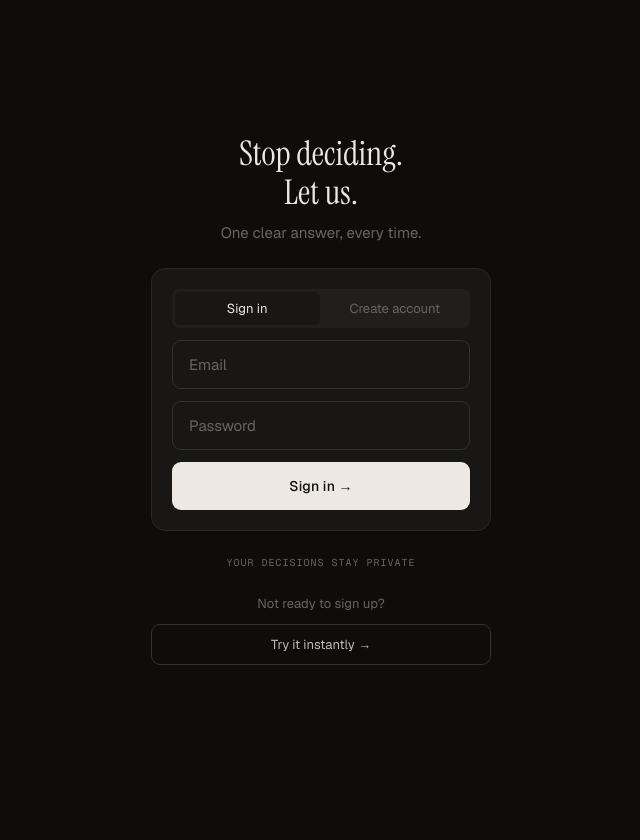
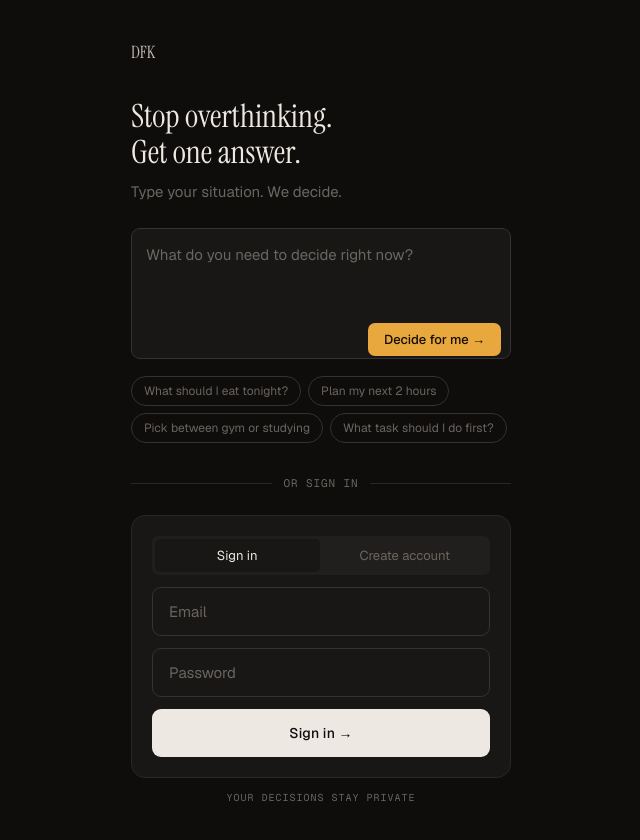
Before and after one commit to Praetorianluke/Decide-3.0, a Next.js app: page / in a window 1280 px wide. Shown: the top 840 px of the page, without its empty margins (319-959 px from the left). Before the commit the page ends 800 px from the top, so only its background shows below. Built offline with nearby package versions, Linux system fonts and the light colour scheme.

Commit message:
Add files via upload

```diff
--- a/components/App.tsx
+++ b/components/App.tsx
@@ -20,13 +20,14 @@ interface Deciding {
 }
 
 export default function App() {
-  const [user,     setUser]     = useState<User | null>(null)
-  const [profile,  setProfile]  = useState<Profile | null>(null)
-  const [history,  setHistory]  = useState<HistoryEntry[]>([])
-  const [screen,   setScreen]   = useState<Screen>('home')
-  const [deciding, setDeciding] = useState<Deciding | null>(null)
-  const [demo,     setDemo]     = useState(false)
-  const [ready,    setReady]    = useState(false)
+  const [user,        setUser]       = useState<User | null>(null)
+  const [profile,     setProfile]    = useState<Profile | null>(null)
+  const [history,     setHistory]    = useState<HistoryEntry[]>([])
+  const [screen,      setScreen]     = useState<Screen>('home')
+  const [deciding,    setDeciding]   = useState<Deciding | null>(null)
+  const [demo,        setDemo]       = useState(false)
+  const [demoPrompt,  setDemoPrompt] = useState<string | undefined>(undefined)
+  const [ready,       setReady]      = useState(false)
 
   // Hydrate from localStorage on mount (client only)
   useEffect(() => {
@@ -67,6 +68,7 @@ export default function App() {
       <DemoScreen
         onSignUp={() => { setDemo(false) }}
         onBack={() => setDemo(false)}
+        initialPrompt={demoPrompt}
       />
     )
   }
@@ -79,7 +81,10 @@ export default function App() {
           save('dfk_user', u)
           setUser(u)
         }}
-        onDemo={() => setDemo(true)}
+        onDemo={(prompt) => {
+          setDemoPrompt(prompt)
+          setDemo(true)
+        }}
       />
     )
   }
--- a/components/AuthScreen.tsx
+++ b/components/AuthScreen.tsx
@@ -1,19 +1,28 @@
 'use client'
 
-import { useState } from 'react'
+import { useState, useRef } from 'react'
 import { User } from '@/types'
 import { save } from '@/lib/storage'
 
 interface Props {
   onAuth: (user: User) => void
-  onDemo: () => void
+  onDemo: (prompt?: string) => void
 }
 
+const EXAMPLES = [
+  'What should I eat tonight?',
+  'Plan my next 2 hours',
+  'Pick between gym or studying',
+  'What task should I do first?',
+]
+
 export default function AuthScreen({ onAuth, onDemo }: Props) {
-  const [mode, setMode]   = useState<'in' | 'up'>('in')
-  const [email, setEmail] = useState('')
-  const [pass, setPass]   = useState('')
-  const [err, setErr]     = useState('')
+  const [mode, setMode]     = useState<'in' | 'up'>('in')
+  const [email, setEmail]   = useState('')
+  const [pass, setPass]     = useState('')
+  const [err, setErr]       = useState('')
+  const [demoPrompt, setDemoPrompt] = useState('')
+  const textareaRef         = useRef<HTMLTextAreaElement>(null)
 
   const submit = () => {
     if (!email.includes('@') || pass.length < 6) {
@@ -26,16 +35,108 @@ export default function AuthScreen({ onAuth, onDemo }: Props) {
   }
 
   return (
-    <div className="root">
-      <div className="page-center">
-        <div className="stack s24" style={{ width: '100%', maxWidth: 340 }}>
+    <div className="root" style={{ maxWidth: 420 }}>
+      <div className="page" style={{ paddingTop: 40, gap: 0 }}>
 
-          <div className="up">
-            <h1 style={{ marginBottom: 10 }}>Stop deciding.<br />Let us.</h1>
-            <div style={{ fontSize: 15, color: 'var(--muted)' }}>One clear answer, every time.</div>
+        {/* Logo */}
+        <div style={{
+          fontFamily: 'Instrument Serif, serif',
+          fontSize: 17,
+          color: 'var(--cream2)',
+          marginBottom: 32,
+        }}>
+          DFK
         </div>
 
-          <div className="card up2 stack s12">
+        {/* ── Hero: input-first demo entry ──────────────────────────────── */}
+        <div className="up" style={{ marginBottom: 32 }}>
+          <h1 style={{ fontSize: 32, marginBottom: 10, lineHeight: 1.15 }}>
+            Stop overthinking.<br />Get one answer.
+          </h1>
+          <div style={{ fontSize: 15, color: 'var(--muted)', marginBottom: 24 }}>
+            Type your situation. We decide.
+          </div>
+
+          {/* The demo input IS the hero CTA */}
+          <div style={{ position: 'relative', marginBottom: 10 }}>
+            <textarea
+              ref={textareaRef}
+              className="input"
+              rows={3}
+              placeholder="What do you need to decide right now?"
+              value={demoPrompt}
+              onChange={e => setDemoPrompt(e.target.value)}
+              onKeyDown={e => {
+                if (e.key === 'Enter' && e.metaKey) onDemo(demoPrompt || undefined)
+              }}
+              style={{
+                fontSize: 15,
+                lineHeight: 1.55,
+                padding: '14px 14px 46px',
+              }}
+            />
+            <button
+              onClick={() => onDemo(demoPrompt || undefined)}
+              style={{
+                position: 'absolute',
+                bottom: 10, right: 10,
+                background: 'var(--amber)',
+                color: '#150E00',
+                border: 'none', borderRadius: 7,
+                padding: '8px 16px',
+                fontFamily: 'Geist, sans-serif',
+                fontSize: 13, fontWeight: 500,
+                cursor: 'pointer',
+                transition: 'opacity 0.15s',
+              }}
+            >
+              Decide for me →
+            </button>
+          </div>
+
+          {/* Tappable examples */}
+          <div style={{ display: 'flex', flexWrap: 'wrap', gap: 7 }}>
+            {EXAMPLES.map((ex, i) => (
+              <button
+                key={i}
+                onClick={() => {
+                  setDemoPrompt(ex)
+                  textareaRef.current?.focus()
+                }}
+                style={{
+                  padding: '6px 12px',
+                  borderRadius: 100,
+                  border: '1px solid var(--border2)',
+                  background: demoPrompt === ex ? 'var(--amber-dim)' : 'transparent',
+                  color: demoPrompt === ex ? 'var(--amber)' : 'var(--muted)',
+                  borderColor: demoPrompt === ex ? 'var(--amber)' : 'var(--border2)',
+                  fontFamily: 'Geist, sans-serif',
+                  fontSize: 12,
+                  cursor: 'pointer',
+                  transition: 'all 0.12s',
+                  whiteSpace: 'nowrap',
+                }}
+              >
+                {ex}
+              </button>
+            ))}
+          </div>
+        </div>
+
+        {/* Divider */}
+        <div style={{
+          display: 'flex', alignItems: 'center', gap: 12,
+          marginBottom: 24,
+        }}>
+          <div style={{ flex: 1, height: 1, background: 'var(--border)' }} />
+          <div style={{ fontSize: 11, color: 'var(--muted)', fontFamily: 'Geist Mono, monospace', letterSpacing: '0.08em' }}>
+            OR SIGN IN
+          </div>
+          <div style={{ flex: 1, height: 1, background: 'var(--border)' }} />
+        </div>
+
+        {/* ── Auth form ─────────────────────────────────────────────────── */}
+        <div className="card up2 stack s12" style={{ marginBottom: 12 }}>
           <div className="row" style={{ background: 'var(--surface2)', borderRadius: 7, padding: 3, gap: 3 }}>
             {(['in', 'up'] as const).map(m => (
               <button
@@ -54,11 +155,21 @@ export default function AuthScreen({ onAuth, onDemo }: Props) {
             ))}
           </div>
 
-            <input className="input" type="email" placeholder="Email"
-              value={email} onChange={e => setEmail(e.target.value)} />
-            <input className="input" type="password" placeholder="Password"
-              value={pass} onChange={e => setPass(e.target.value)}
-              onKeyDown={e => e.key === 'Enter' && submit()} />
+          <input
+            className="input"
+            type="email"
+            placeholder="Email"
+            value={email}
+            onChange={e => setEmail(e.target.value)}
+          />
+          <input
+            className="input"
+            type="password"
+            placeholder="Password"
+            value={pass}
+            onChange={e => setPass(e.target.value)}
+            onKeyDown={e => e.key === 'Enter' && submit()}
+          />
 
           {err && <div style={{ fontSize: 12, color: 'var(--red)' }}>{err}</div>}
 
@@ -67,35 +178,8 @@ export default function AuthScreen({ onAuth, onDemo }: Props) {
           </button>
         </div>
 
-          <div className="mono up3" style={{ textAlign: 'center' }}>Your decisions stay private</div>
+        <div className="mono" style={{ textAlign: 'center' }}>Your decisions stay private</div>
 
-          {/* Demo entry point — visually secondary, never competes with sign-in */}
-          <div className="up4" style={{ textAlign: 'center' }}>
-            <div style={{ fontSize: 13, color: 'var(--muted)', marginBottom: 10 }}>
-              Not ready to sign up?
-            </div>
-            <button
-              onClick={onDemo}
-              style={{
-                background: 'none', border: '1px solid var(--border2)',
-                borderRadius: 'var(--r-sm)', padding: '11px 20px',
-                fontFamily: 'Geist, sans-serif', fontSize: 13,
-                color: 'var(--cream2)', cursor: 'pointer', width: '100%',
-                transition: 'all 0.15s',
-              }}
-              onMouseEnter={e => {
-                (e.target as HTMLButtonElement).style.borderColor = 'var(--muted)'
-                ;(e.target as HTMLButtonElement).style.color = 'var(--cream)'
-              }}
-              onMouseLeave={e => {
-                (e.target as HTMLButtonElement).style.borderColor = 'var(--border2)'
-                ;(e.target as HTMLButtonElement).style.color = 'var(--cream2)'
-              }}
-            >
-              Try it instantly →
-            </button>
-          </div>
-        </div>
       </div>
     </div>
   )
--- a/components/DemoScreen.tsx
+++ b/components/DemoScreen.tsx
@@ -1,42 +1,82 @@
 'use client'
 
-import { useState, useCallback } from 'react'
+import { useState, useCallback, useEffect, useRef } from 'react'
 import { DecisionResult } from '@/types'
-import { TopBar, Dots } from './shared'
 
-interface Props {
-  onSignUp: () => void
-  onBack: () => void
-}
+// ─── API ──────────────────────────────────────────────────────────────────────
 
-// Uses the real API but with demo:true flag — no auth needed
 async function getDemoDecision(prompt: string): Promise<DecisionResult> {
   const res = await fetch('/api/decision', {
     method: 'POST',
     headers: { 'Content-Type': 'application/json' },
-    body: JSON.stringify({
-      demo: true,
-      category: 'General',
-      prompt,
-      profile: null,
-    }),
+    body: JSON.stringify({ demo: true, category: 'General', prompt, profile: null }),
   })
   if (!res.ok) throw new Error('api_error')
   return res.json()
 }
 
-export default function DemoScreen({ onSignUp, onBack }: Props) {
-  const [phase, setPhase]   = useState<'input' | 'loading' | 'result'>('input')
-  const [prompt, setPrompt] = useState('')
-  const [result, setResult] = useState<DecisionResult | null>(null)
-  const [err, setErr]       = useState('')
+// ─── Constants ────────────────────────────────────────────────────────────────
 
-  const run = useCallback(async () => {
-    if (!prompt.trim()) return
+const EXAMPLES = [
+  'What should I eat tonight?',
+  'Plan my next 2 hours',
+  'Pick between gym or studying',
+  'Should I nap or push through?',
+  'What task should I do first?',
+]
+
+const LOADING_LINES = [
+  'Thinking for you…',
+  'Making the best choice…',
+  'Cutting through the noise…',
+  'Almost there…',
+]
+
+// ─── Props ────────────────────────────────────────────────────────────────────
+
+interface Props {
+  onSignUp: () => void
+  onBack: () => void
+  initialPrompt?: string
+}
+
+// ─── Component ────────────────────────────────────────────────────────────────
+
+export default function DemoScreen({ onSignUp, onBack, initialPrompt }: Props) {
+  const [phase, setPhase]         = useState<'input' | 'loading' | 'result'>('input')
+  const [prompt, setPrompt]       = useState(initialPrompt || '')
+  const [result, setResult]       = useState<DecisionResult | null>(null)
+  const [err, setErr]             = useState('')
+  const [loadingLine, setLoading] = useState(0)
+  const [exampleIdx, setExample]  = useState(0)
+  const textareaRef               = useRef<HTMLTextAreaElement>(null)
+
+  // Rotate example placeholder
+  useEffect(() => {
+    if (phase !== 'input') return
+    const t = setInterval(() => setExample(i => (i + 1) % EXAMPLES.length), 2800)
+    return () => clearInterval(t)
+  }, [phase])
+
+  // Cycle loading copy
+  useEffect(() => {
+    if (phase !== 'loading') return
+    const t = setInterval(() => setLoading(i => (i + 1) % LOADING_LINES.length), 1600)
+    return () => clearInterval(t)
+  }, [phase])
+
+  // Auto-run if launched with a pre-filled prompt
+  useEffect(() => {
+    if (initialPrompt?.trim()) run(initialPrompt)
+  }, []) // eslint-disable-line react-hooks/exhaustive-deps
+
+  const run = useCallback(async (p?: string) => {
+    const text = (p ?? prompt).trim()
+    if (!text) { textareaRef.current?.focus(); return }
     setPhase('loading')
     setErr('')
     try {
-      const r = await getDemoDecision(prompt)
+      const r = await getDemoDecision(text)
       setResult(r)
       setPhase('result')
     } catch {
@@ -45,81 +85,132 @@ export default function DemoScreen({ onSignUp, onBack }: Props) {
     }
   }, [prompt])
 
+  const reset = () => {
+    setPhase('input')
+    setPrompt('')
+    setResult(null)
+    setErr('')
+    setTimeout(() => textareaRef.current?.focus(), 50)
+  }
+
   // ── Loading ────────────────────────────────────────────────────────────────
+
   if (phase === 'loading') return (
     <div className="root">
-      <TopBar onBack={onBack} />
-      <div className="page-center stack s16">
-        <div style={{ color: 'var(--muted)', fontSize: 14 }}>Thinking for you…</div>
-        <Dots />
+      <div className="topbar">
+        <span className="logo">DFK</span>
+      </div>
+      <div className="page-center">
+        <div style={{ textAlign: 'center' }}>
+          {/* Animated ring */}
+          <div style={{
+            width: 48, height: 48, margin: '0 auto 28px',
+            borderRadius: '50%',
+            border: '2px solid var(--border2)',
+            borderTopColor: 'var(--amber)',
+            animation: 'spin 0.9s linear infinite',
+          }} />
+          <div style={{
+            fontFamily: 'Instrument Serif, serif',
+            fontSize: 22,
+            color: 'var(--cream)',
+            marginBottom: 8,
+            animation: 'fadeSwap 0.4s ease both',
+            key: loadingLine,
+          }}>
+            {LOADING_LINES[loadingLine]}
+          </div>
+          <div style={{ fontSize: 13, color: 'var(--muted)' }}>
+            {prompt.length > 60 ? prompt.slice(0, 60) + '…' : prompt}
+          </div>
+        </div>
       </div>
     </div>
   )
 
-  // ── Result + sign-up prompt ────────────────────────────────────────────────
+  // ── Result ─────────────────────────────────────────────────────────────────
+
   if (phase === 'result' && result) return (
     <div className="root">
-      <TopBar onBack={onBack} />
-      <div className="page stack s16">
+      <div className="topbar">
+        <span className="logo">DFK</span>
+        <button className="back-btn" onClick={reset}>Try another</button>
+      </div>
+      <div className="page stack s14" style={{ paddingTop: 20 }}>
 
-        {/* Demo badge */}
-        <div className="up" style={{
-          display: 'inline-flex', alignSelf: 'flex-start',
-          alignItems: 'center', gap: 6,
-          padding: '4px 10px', borderRadius: 100,
-          border: '1px solid var(--border2)',
-          fontSize: 11, color: 'var(--muted)',
+        {/* Hero result card */}
+        <div className="result-hero up" style={{ padding: '28px 24px 26px' }}>
+          <div className="result-label">Best move</div>
+          <div className="result-choice" style={{ fontSize: 30 }}>{result.bestChoice}</div>
+          <div style={{
+            height: '1px', background: 'var(--border)',
+            margin: '16px 0', opacity: 0.6,
+          }} />
+          <div style={{
+            fontSize: 13,
             fontFamily: 'Geist Mono, monospace',
-          letterSpacing: '0.08em', textTransform: 'uppercase',
+            letterSpacing: '0.06em',
+            textTransform: 'uppercase',
+            color: 'var(--muted)',
+            marginBottom: 8,
           }}>
-          ◎ Demo result
+            Why this works
+          </div>
+          <div className="result-reason" style={{ fontSize: 15, lineHeight: 1.65 }}>
+            {result.reason}
+          </div>
         </div>
 
-        {/* Result hero */}
-        <div className="result-hero up2">
-          <div className="result-label">Best choice</div>
-          <div className="result-choice">{result.bestChoice}</div>
-          <div className="result-reason">{result.reason}</div>
-        </div>
-
+        {/* Backups */}
         {result.backups?.length > 0 && (
-          <div className="stack s6 up3">
-            <div className="mono" style={{ marginBottom: 4 }}>Alternatives</div>
+          <div className="up2">
+            <div className="mono" style={{ marginBottom: 10 }}>Also consider</div>
+            <div className="stack s6">
               {result.backups.map((b, i) => (
                 <div key={i} className="backup-row">
                   <span className="backup-n">{i + 1}</span>
-                <span style={{ fontSize: 14, color: 'var(--cream2)' }}>{b}</span>
+                  <span style={{ fontSize: 14, color: 'var(--cream2)', lineHeight: 1.4 }}>{b}</span>
                 </div>
               ))}
             </div>
+          </div>
         )}
 
-        <div className="flex1" />
+        <div className="flex1" style={{ minHeight: 16 }} />
 
-        {/* Sign-up CTA — the only upsell moment */}
-        <div className="up4" style={{
+        {/* Conversion CTA */}
+        <div className="up3" style={{
           background: 'var(--surface)',
           border: '1px solid var(--border2)',
           borderRadius: 'var(--r)',
-          padding: '20px',
+          padding: '22px 20px',
         }}>
           <div style={{
-            fontSize: 16,
             fontFamily: 'Instrument Serif, serif',
-            marginBottom: 6,
+            fontSize: 19,
+            lineHeight: 1.25,
+            marginBottom: 8,
           }}>
-            Want decisions like this every day?
+            Want unlimited decisions?
           </div>
-          <div style={{ fontSize: 13, color: 'var(--muted)', marginBottom: 16, lineHeight: 1.5 }}>
-            Save history, set preferences, and get better answers over time.
+          <div style={{
+            fontSize: 13,
+            color: 'var(--muted)',
+            lineHeight: 1.55,
+            marginBottom: 18,
+          }}>
+            Save history, refine your preferences, and get sharper answers every time.
           </div>
           <div className="stack s8">
             <button className="btn btn-primary" onClick={onSignUp}>
-              Create a free account →
+              Create free account →
             </button>
-            <button className="btn btn-ghost" onClick={onBack}
-              style={{ fontSize: 13 }}>
-              Back to sign in
+            <button
+              className="btn btn-ghost"
+              onClick={reset}
+              style={{ fontSize: 13 }}
+            >
+              Try another first
             </button>
           </div>
         </div>
@@ -129,42 +220,134 @@ export default function DemoScreen({ onSignUp, onBack }: Props) {
   )
 
   // ── Input ──────────────────────────────────────────────────────────────────
+
   return (
     <div className="root">
-      <TopBar onBack={onBack} />
-      <div className="page">
-        <div className="up" style={{ marginTop: 8, marginBottom: 24 }}>
-          <h2>Try it now</h2>
-          <div style={{ color: 'var(--muted)', fontSize: 14, marginTop: 6 }}>
-            No account needed. One free decision.
+      <div className="topbar">
+        <span className="logo">DFK</span>
+        <button className="back-btn" onClick={onBack}>Sign in</button>
+      </div>
+      <div className="page" style={{ paddingTop: 28 }}>
+
+        {/* Headline */}
+        <div className="up" style={{ marginBottom: 28 }}>
+          <h1 style={{ fontSize: 32, marginBottom: 10 }}>
+            What should you<br />do right now?
+          </h1>
+          <div style={{ fontSize: 15, color: 'var(--muted)', lineHeight: 1.5 }}>
+            Type anything. Get one clear answer.
           </div>
         </div>
 
-        <div className="up2" style={{ marginBottom: 8 }}>
+        {/* Input block */}
+        <div className="up2" style={{ marginBottom: 12 }}>
+          <div style={{ position: 'relative' }}>
             <textarea
+              ref={textareaRef}
               className="input"
-            rows={5}
-            placeholder="Describe your situation — what do you need to decide? e.g. Low energy, 90 mins free, should I go to the gym or work on my project?"
+              rows={4}
+              placeholder={EXAMPLES[exampleIdx]}
               value={prompt}
               onChange={e => setPrompt(e.target.value)}
               onKeyDown={e => { if (e.key === 'Enter' && e.metaKey) run() }}
               autoFocus
+              style={{
+                fontSize: 16,
+                lineHeight: 1.55,
+                padding: '16px 16px 48px',
+                borderColor: prompt.trim() ? 'var(--border2)' : 'var(--border)',
+                transition: 'border-color 0.2s',
+              }}
             />
-          <div style={{ fontSize: 11, color: 'var(--muted)', marginTop: 5, textAlign: 'right' }}>
+            {/* Inline submit — lives inside the textarea visually */}
+            <button
+              onClick={() => run()}
+              disabled={!prompt.trim()}
+              style={{
+                position: 'absolute',
+                bottom: 12, right: 12,
+                background: prompt.trim() ? 'var(--cream)' : 'var(--surface2)',
+                color: prompt.trim() ? 'var(--bg)' : 'var(--muted)',
+                border: 'none',
+                borderRadius: 7,
+                padding: '8px 16px',
+                fontFamily: 'Geist, sans-serif',
+                fontSize: 13,
+                fontWeight: 500,
+                cursor: prompt.trim() ? 'pointer' : 'not-allowed',
+                transition: 'all 0.15s',
+              }}
+            >
+              Decide →
+            </button>
+          </div>
+          <div style={{
+            fontSize: 11,
+            color: 'var(--muted)',
+            marginTop: 6,
+            textAlign: 'right',
+          }}>
             ⌘↵ to submit
           </div>
         </div>
 
-        {err && <div style={{ fontSize: 12, color: 'var(--red)', marginBottom: 8 }}>{err}</div>}
+        {err && (
+          <div style={{ fontSize: 12, color: 'var(--red)', marginBottom: 8 }}>{err}</div>
+        )}
+
+        {/* Example chips — tap to fill */}
+        <div className="up3">
+          <div className="mono" style={{ marginBottom: 10 }}>Try an example</div>
+          <div style={{ display: 'flex', flexWrap: 'wrap', gap: 8 }}>
+            {EXAMPLES.map((ex, i) => (
+              <button
+                key={i}
+                onClick={() => {
+                  setPrompt(ex)
+                  textareaRef.current?.focus()
+                }}
+                style={{
+                  padding: '8px 14px',
+                  borderRadius: 100,
+                  border: '1px solid var(--border2)',
+                  background: prompt === ex ? 'var(--amber-dim)' : 'var(--surface)',
+                  color: prompt === ex ? 'var(--amber)' : 'var(--cream2)',
+                  borderColor: prompt === ex ? 'var(--amber)' : 'var(--border2)',
+                  fontFamily: 'Geist, sans-serif',
+                  fontSize: 13,
+                  cursor: 'pointer',
+                  transition: 'all 0.12s',
+                  whiteSpace: 'nowrap',
+                }}
+              >
+                {ex}
+              </button>
+            ))}
+          </div>
+        </div>
 
         <div className="flex1" />
 
-        <div className="stack s8 up3">
-          <button className="btn btn-primary" onClick={run} disabled={!prompt.trim()}>
-            Decide for me →
+        {/* Soft sign-in nudge at the bottom */}
+        <div className="up4" style={{ textAlign: 'center', paddingTop: 8 }}>
+          <span style={{ fontSize: 13, color: 'var(--muted)' }}>
+            Already have an account?{' '}
+          </span>
+          <button
+            onClick={onBack}
+            style={{
+              background: 'none', border: 'none', cursor: 'pointer',
+              fontFamily: 'Geist, sans-serif', fontSize: 13,
+              color: 'var(--cream2)',
+              textDecoration: 'underline',
+              textDecorationColor: 'var(--border2)',
+              textUnderlineOffset: 3,
+            }}
+          >
+            Sign in
           </button>
-          <button className="btn btn-ghost" onClick={onBack}>← Back</button>
         </div>
+
       </div>
     </div>
   )
```
Lines whose indentation alone changed are shown as unchanged.
